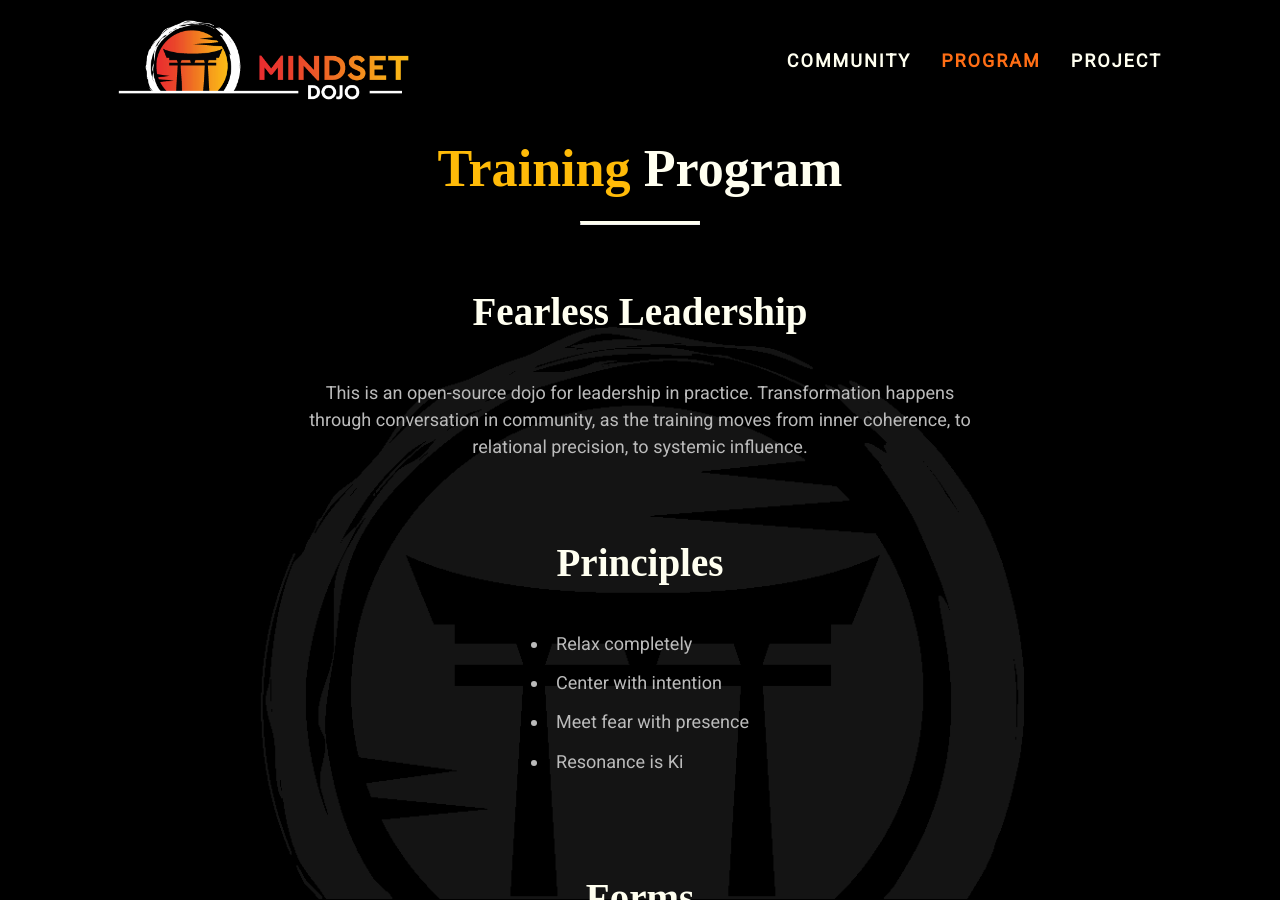
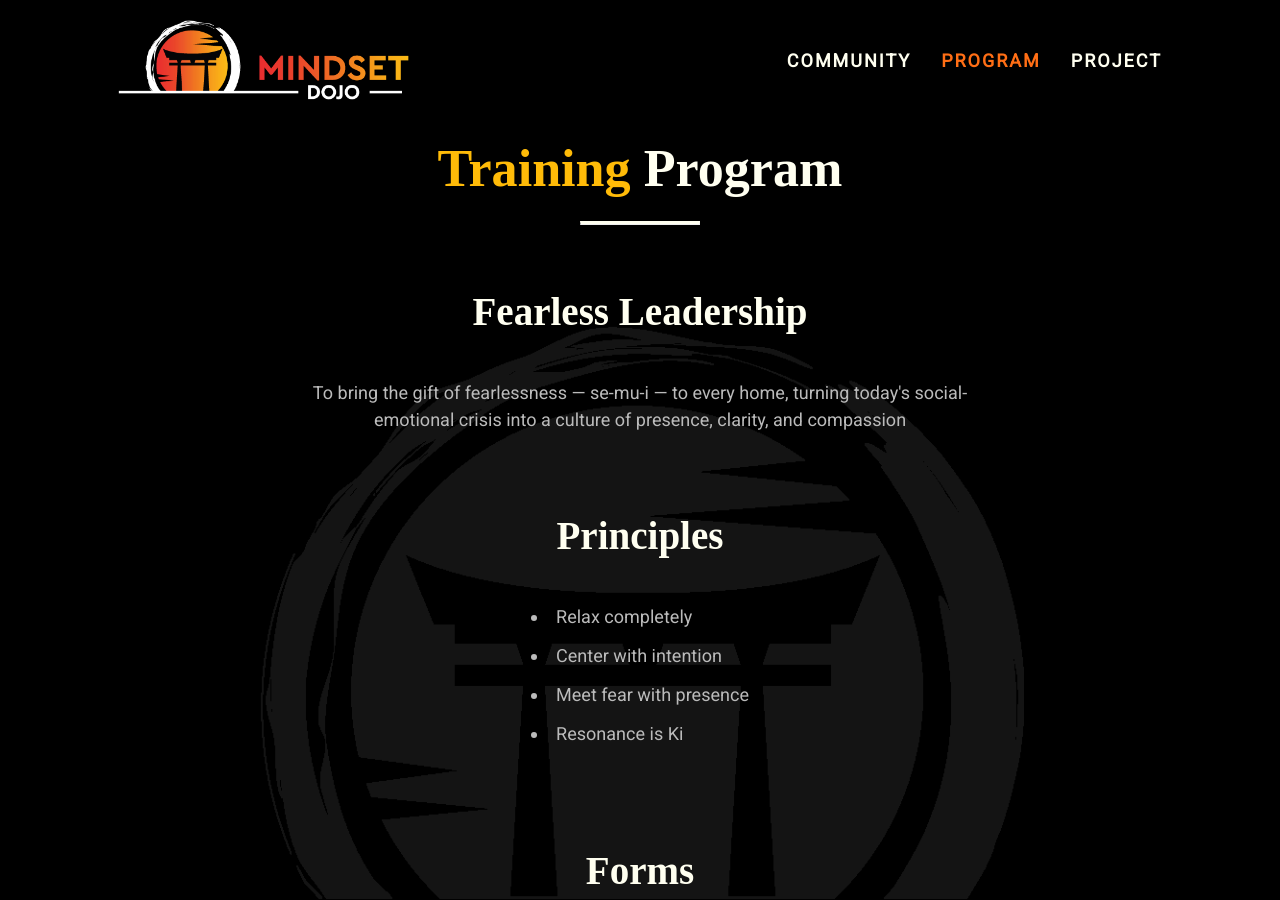
Before and after one commit to mindset-dojo/mindset-dojo.github.io, a Jekyll site: the page built from program.md, in a window 1280 px wide and 900 px high. Built offline with Jekyll 4.4.1, drawn with Linux system fonts in a browser that asks for light colours; some web fonts are replaced.

Commit message:
refactor(program): clarify and distill program invitation.

```diff
--- a/_data/program.yaml
+++ b/_data/program.yaml
@@ -1,9 +1,9 @@
 ---
 mission: Fearless Leadership
 invitation: >-
-          This is an open-source dojo for leadership in practice.
-          Transformation happens through conversation in community, as the training moves from
-          inner coherence, to relational precision, to systemic influence.
+          To bring the gift of fearlessness — se-mu-i — to every home,
+          turning today's social-emotional crisis into a culture of
+          presence, clarity, and compassion
 principles:
   - label: Relax completely
   - label: Center with intention
```
